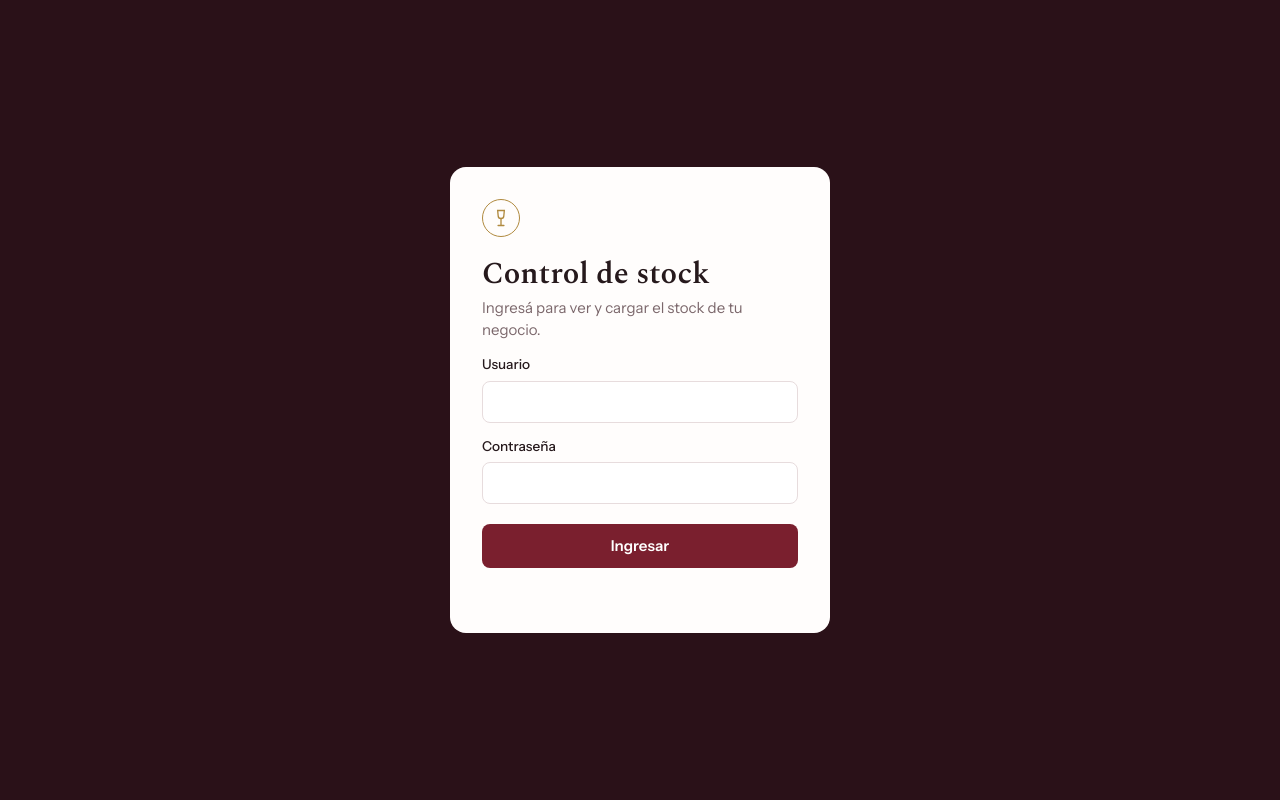
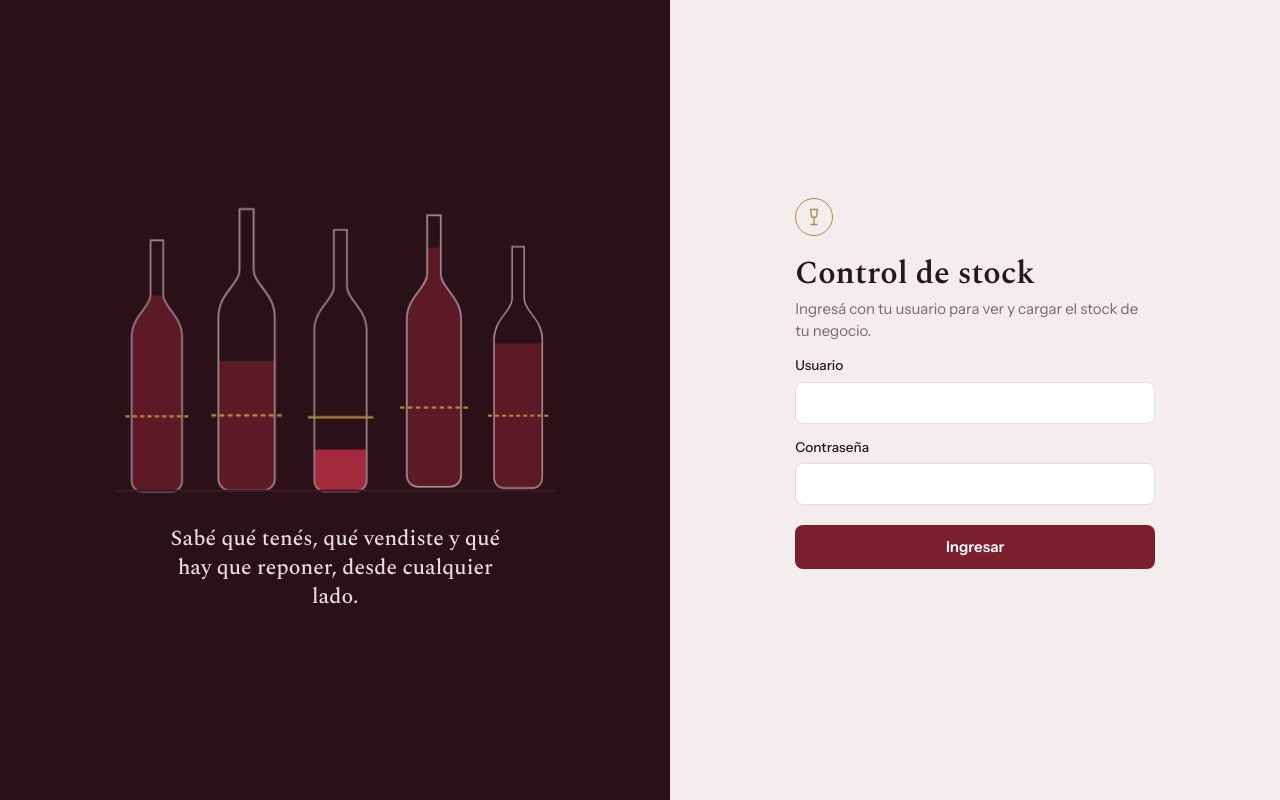
Before and after one commit to GeroVilche/Stock-App, a website: page public/login.html in a window 1280 px wide. Drawn offline with nearby package versions, Linux system fonts and the light colour scheme.

Commit message:
Login con ilustración de botellas animadas

```diff
--- a/public/login.html
+++ b/public/login.html
@@ -10,12 +10,51 @@
   <link rel="stylesheet" href="style.css">
 </head>
 <body class="pagina-login">
-  <main class="tarjeta-login">
+  <section class="login-escena" aria-hidden="true">
+    <svg class="botellas" viewBox="0 0 420 290" role="presentation">
+      <defs>
+        <path id="forma-botella" d="M24 0h12v52c0 12 18 20 18 40v138a10 10 0 0 1-10 10H16A10 10 0 0 1 6 230V92c0-20 18-28 18-40Z"/>
+        <clipPath id="recorte-botella"><use href="#forma-botella"/></clipPath>
+      </defs>
+
+      <!-- Cada botella: el vino (recortado con la forma), el vidrio y la marca del mínimo -->
+      <g transform="translate(10 50)">
+        <g clip-path="url(#recorte-botella)"><rect class="vino" x="0" y="0" width="60" height="240" style="--nivel:.78;--demora:0ms"/></g>
+        <use href="#forma-botella" class="vidrio"/>
+        <line class="minimo" x1="0" x2="60" y1="168" y2="168"/>
+      </g>
+      <g transform="translate(92 20) scale(1.12)">
+        <g clip-path="url(#recorte-botella)"><rect class="vino" x="0" y="0" width="60" height="240" style="--nivel:.46;--demora:120ms"/></g>
+        <use href="#forma-botella" class="vidrio"/>
+        <line class="minimo" x1="0" x2="60" y1="176" y2="176"/>
+      </g>
+      <g transform="translate(184 40) scale(1.04)">
+        <g clip-path="url(#recorte-botella)"><rect class="vino es-bajo" x="0" y="0" width="60" height="240" style="--nivel:.16;--demora:240ms"/></g>
+        <use href="#forma-botella" class="vidrio"/>
+        <line class="minimo es-bajo" x1="0" x2="60" y1="172" y2="172"/>
+      </g>
+      <g transform="translate(272 26) scale(1.08)">
+        <g clip-path="url(#recorte-botella)"><rect class="vino" x="0" y="0" width="60" height="240" style="--nivel:.88;--demora:360ms"/></g>
+        <use href="#forma-botella" class="vidrio"/>
+        <line class="minimo" x1="0" x2="60" y1="170" y2="170"/>
+      </g>
+      <g transform="translate(356 56) scale(.96)">
+        <g clip-path="url(#recorte-botella)"><rect class="vino" x="0" y="0" width="60" height="240" style="--nivel:.6;--demora:480ms"/></g>
+        <use href="#forma-botella" class="vidrio"/>
+        <line class="minimo" x1="0" x2="60" y1="168" y2="168"/>
+      </g>
+      <line class="estante" x1="0" x2="420" y1="289" y2="289"/>
+    </svg>
+    <p class="escena-texto">Sabé qué tenés, qué vendiste y qué hay que reponer, desde cualquier lado.</p>
+  </section>
+
+  <main class="login-formulario">
+    <div class="login-caja">
       <span class="marca-sello" aria-hidden="true">
         <svg viewBox="0 0 24 24" width="20" height="20" fill="none" stroke="currentColor" stroke-width="1.6" stroke-linecap="round"><path d="M8 3h8l-.6 6.2a3.4 3.4 0 0 1-6.8 0L8 3Z"/><path d="M12 13v7M8.5 21h7"/></svg>
       </span>
       <h1>Control de stock</h1>
-    <p class="subtitulo">Ingresá para ver y cargar el stock de tu negocio.</p>
+      <p class="subtitulo">Ingresá con tu usuario para ver y cargar el stock de tu negocio.</p>
       <form id="form-login">
         <label for="usuario">Usuario</label>
         <input type="text" id="usuario" autocomplete="username" required>
@@ -24,7 +63,9 @@
         <button type="submit" class="btn btn-vino">Ingresar</button>
       </form>
       <p id="mensaje-login" class="error" role="alert"></p>
+    </div>
   </main>
+
   <script>
     const formulario = document.getElementById('form-login');
     formulario.addEventListener('submit', async (evento) => {
--- a/public/style.css
+++ b/public/style.css
@@ -543,26 +543,75 @@ button, input, select { font: inherit; color: inherit; }
 .pagina-login {
   min-height: 100vh;
   display: grid;
+  grid-template-columns: minmax(0, 1.1fr) minmax(0, 1fr);
+}
+.login-escena {
+  display: flex;
+  flex-direction: column;
+  justify-content: center;
+  align-items: center;
+  gap: 2rem;
+  padding: 3rem;
+  background: var(--lateral);
+  color: var(--lateral-texto);
+}
+.botellas {
+  width: min(100%, 440px);
+  height: auto;
+  overflow: visible;
+}
+.botellas .vidrio {
+  fill: none;
+  stroke: var(--lateral-apagado);
+  stroke-width: 1.5;
+}
+.botellas .vino {
+  fill: #5c1a26;
+  transform-box: fill-box;
+  transform-origin: bottom;
+  transform: scaleY(var(--nivel));
+  animation: llenar 1.4s cubic-bezier(.3, .7, .2, 1) var(--demora) both;
+}
+.botellas .vino.es-bajo { fill: #a3293d; }
+.botellas .minimo {
+  stroke: var(--laton);
+  stroke-width: 2;
+  stroke-dasharray: 4 3;
+}
+.botellas .minimo.es-bajo { stroke-dasharray: none; }
+.botellas .estante { stroke: var(--lateral-activo); stroke-width: 2; }
+@keyframes llenar {
+  from { transform: scaleY(0); }
+  to { transform: scaleY(var(--nivel)); }
+}
+.escena-texto {
+  max-width: 30ch;
+  margin: 0;
+  font-family: var(--fuente-titulos);
+  font-size: 1.35rem;
+  line-height: 1.35;
+  text-align: center;
+  color: var(--lateral-texto);
+}
+.login-formulario {
+  display: grid;
   place-items: center;
-  padding: 1.5rem;
-  background: var(--lateral);
+  padding: 2rem 1.5rem;
+  background: var(--papel);
 }
-.tarjeta-login {
+.login-caja {
   width: 100%;
-  max-width: 380px;
-  padding: 2rem;
-  border-radius: 16px;
-  background: var(--superficie);
+  max-width: 360px;
 }
-.tarjeta-login .marca-sello { margin-bottom: 1.25rem; }
-.tarjeta-login h1 {
+.login-caja .marca-sello { margin-bottom: 1.25rem; }
+.login-caja h1 {
   font-family: var(--fuente-titulos);
-  font-size: 1.9rem;
+  font-size: 2rem;
   line-height: 1.15;
 }
 .subtitulo { margin: 0.35rem 0 0.5rem; color: var(--apagado); }
-.tarjeta-login .btn { width: 100%; margin-top: 1.25rem; height: 44px; }
-.tarjeta-login .error { min-height: 1.3rem; margin: 0.75rem 0 0; color: var(--vino); font-size: 0.85rem; }
+.login-caja .btn { width: 100%; margin-top: 1.25rem; height: 44px; }
+.login-caja .error { min-height: 1.3rem; margin: 0.75rem 0 0; color: var(--vino); font-size: 0.85rem; }
 
 /* ---------- Pantallas más chicas ---------- */
 
@@ -600,7 +649,15 @@ button, input, select { font: inherit; color: inherit; }
   .dia-valor { font-size: 0.65rem; }
 }
 
+@media (max-width: 860px) {
+  .pagina-login { grid-template-columns: 1fr; }
+  .login-escena { gap: 1rem; padding: 2rem 1.5rem 1.5rem; }
+  .botellas { width: min(100%, 300px); }
+  .escena-texto { font-size: 1.1rem; }
+}
+
 @media (prefers-reduced-motion: reduce) {
+  .botellas .vino { animation: none; }
   .dialogo[open] { animation: none; }
   .aviso { transition: none; }
 }
```
Lines whose indentation alone changed are shown as unchanged.
